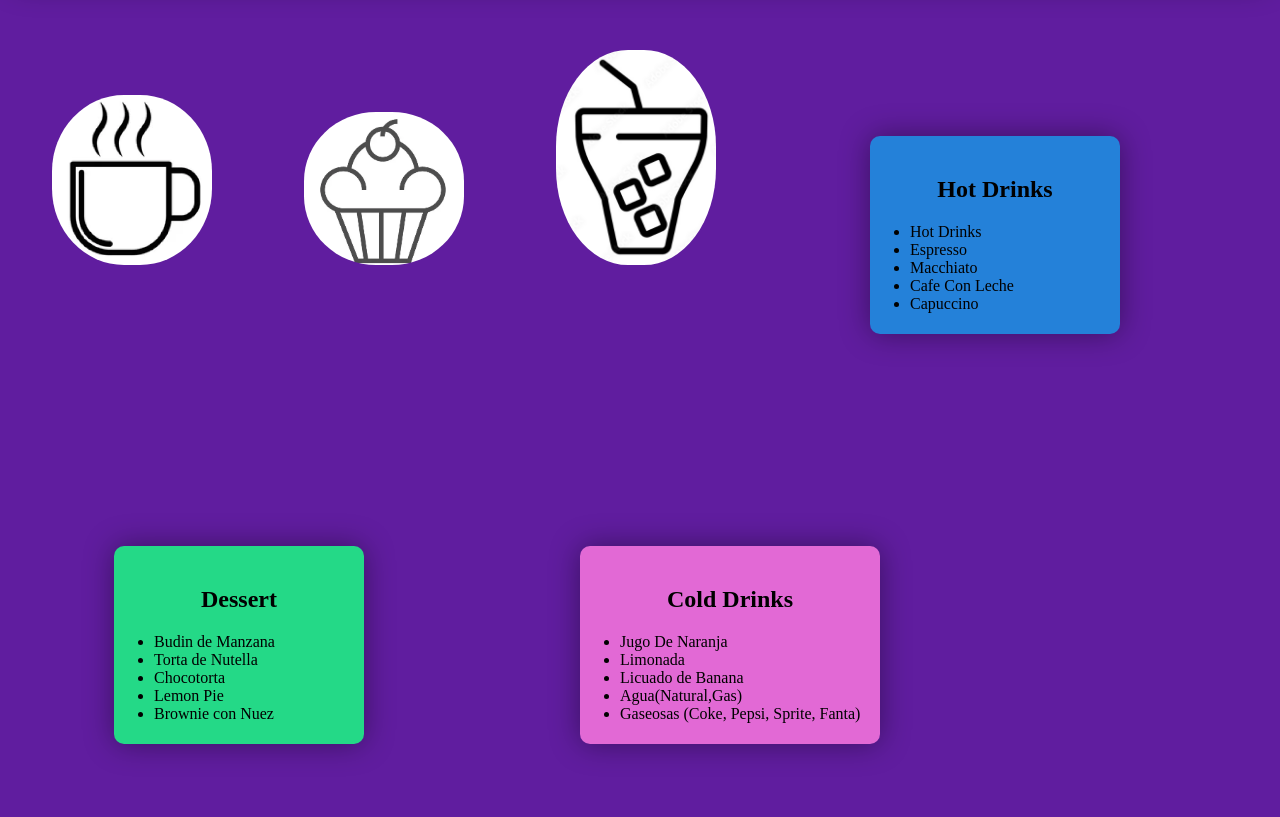
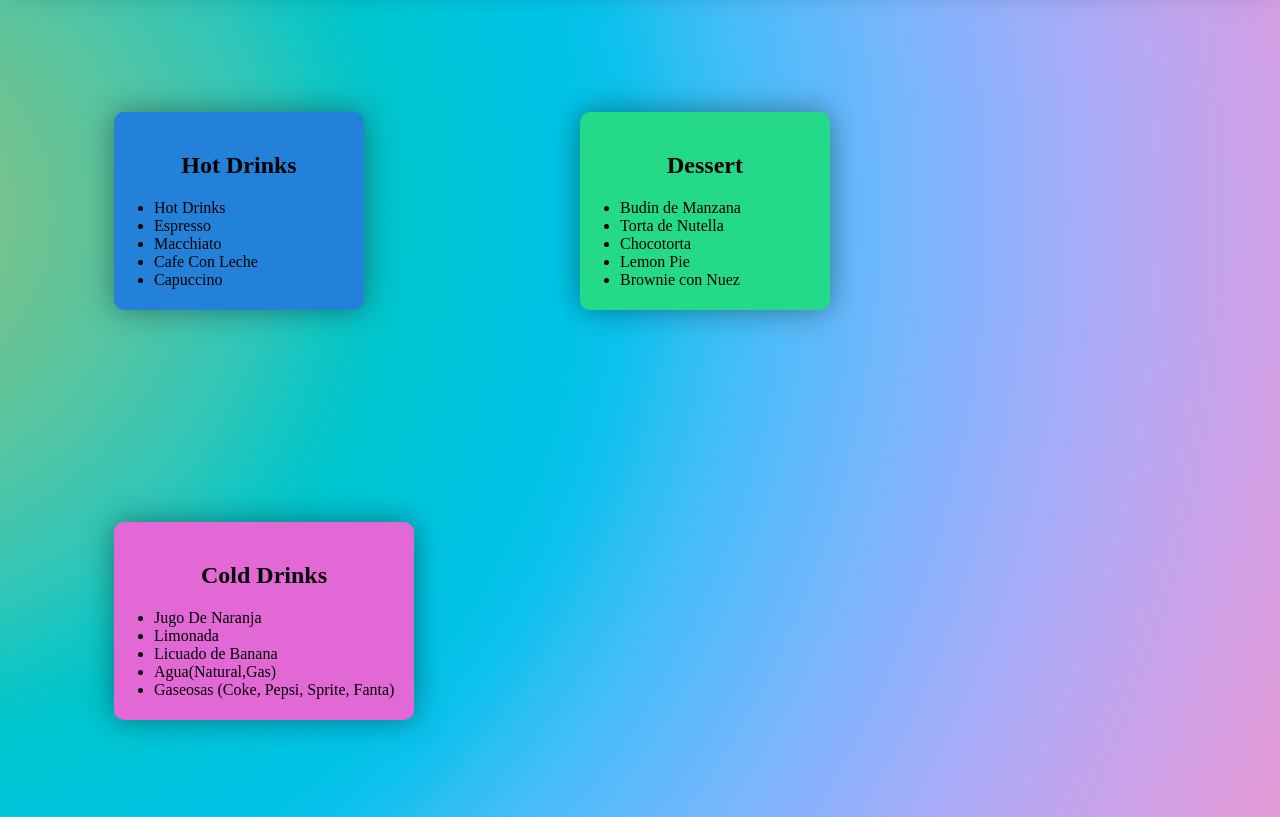
Before and after one commit to enzoreinozo/MYCOFFEE-PROJECT, a plain HTML site: page index.html in a window 1280 px wide. Shown: the part 102-919 px from the top of the page. Drawn offline with Linux system fonts and the light colour scheme.

Commit message:
everything updated

```diff
--- a/index.html
+++ b/index.html
@@ -8,9 +8,6 @@
 </head>
 <body>
     <h1 class="card-title">Cafe</h1>
-    <img class="card-img" src="/img/coffee.png" alt="coffee">
-    <img class="card-img" src="/img/dessert.png" alt="dessert">
-    <img class="card-img" src="/img/soda.png" alt="soda">
     <div class="card">
         <h2 id="hot">Hot Drinks</h2>
         <ul>
--- a/styles.css
+++ b/styles.css
@@ -1,5 +1,5 @@
 body{
-    background-color: #601D9F;
+    background: radial-gradient(circle at -11.24% 33.59%, #91be79 0, #85c080 3.85%, #79c289 7.69%, #6cc392 11.54%, #5ec49b 15.38%, #50c5a5 19.23%, #3fc5af 23.08%, #2dc6b9 26.92%, #12c6c3 30.77%, #00c5cd 34.62%, #00c5d6 38.46%, #00c4df 42.31%, #00c3e6 46.15%, #0cc1ed 50%, #2dbff3 53.85%, #45bdf7 57.69%, #59bafa 61.54%, #6cb8fc 65.38%, #7eb5fc 69.23%, #8eb1fc 73.08%, #9eaef9 76.92%, #adaaf6 80.77%, #bba7f1 84.62%, #c7a3eb 88.46%, #d29fe4 92.31%, #dc9cdc 96.15%, #e599d3 100%);
 }
 
 .card-img{
```
Also changed, not shown: img/coffee.png (deleted), img/dessert.png (deleted), img/soda.png (deleted), 1 other file.
